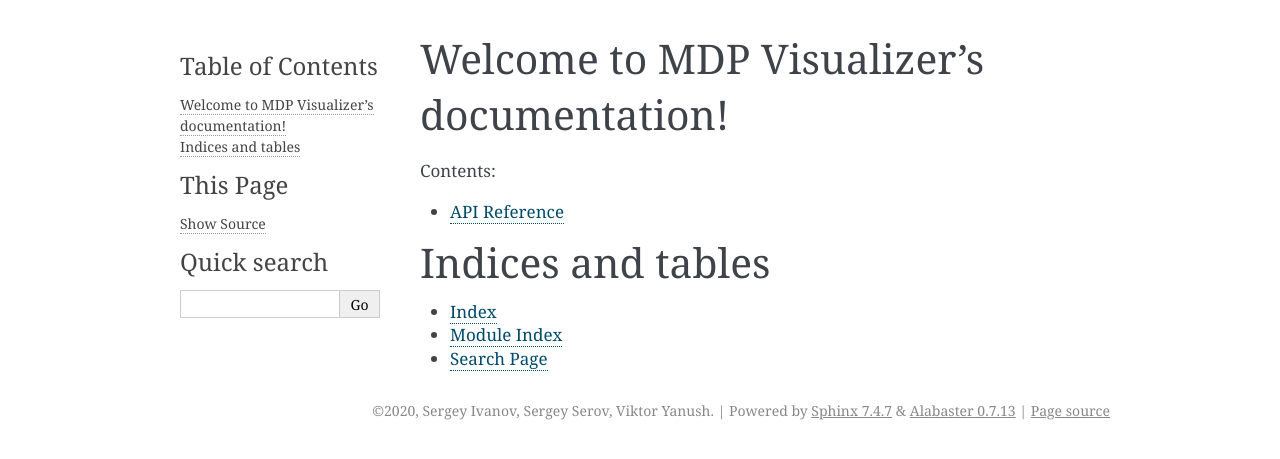
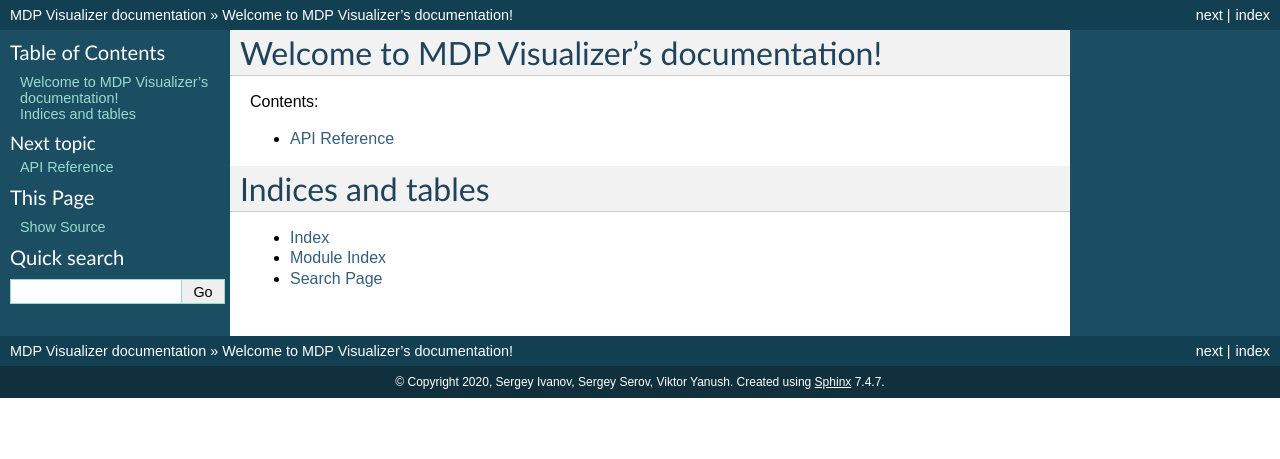
Before and after one commit to Scrat-the-Agent/mdp-visualizer, a Sphinx documentation site: the page built from sphinx/index.rst, in a window 1280 px wide. Shown: the top 459 px of the page. Built offline with Sphinx 7.4.7, drawn with Linux system fonts in a browser that asks for light colours.

Commit message:
Adding Napoleon to Sphinx to parse google style docstrings.

```diff
--- a/sphinx/conf.py
+++ b/sphinx/conf.py
@@ -12,15 +12,14 @@
 #
 import os
 import sys
+
 sys.path.insert(0, os.path.abspath('../'))
-
 
 # -- Project information -----------------------------------------------------
 
 project = 'MDP Visualizer'
 copyright = '2020, Sergey Ivanov, Sergey Serov, Viktor Yanush'
 author = 'Sergey Ivanov, Sergey Serov, Viktor Yanush'
-
 
 # -- General configuration ---------------------------------------------------
 
@@ -29,7 +28,8 @@
 # ones.
 extensions = [
     'sphinx.ext.autodoc',
-    'sphinx.ext.autosummary'
+    'sphinx.ext.autosummary',
+    'sphinx.ext.napoleon'
 ]
 autodoc_mock_imports = ['settings']
 # autosummary_generate = True
@@ -42,14 +42,15 @@
 # directories to ignore when looking for source files.
 # This pattern also affects html_static_path and html_extra_path.
 exclude_patterns = ['_build', 'Thumbs.db', '.DS_Store']
-
+napoleon_use_rtype = False
 
 # -- Options for HTML output -------------------------------------------------
 
 # The theme to use for HTML and HTML Help pages.  See the documentation for
 # a list of builtin themes.
 #
-html_theme = 'alabaster'
+# html_theme = 'alabaster'
+html_theme = 'classic'
 
 # Add any paths that contain custom static files (such as style sheets) here,
 # relative to this directory. They are copied after the builtin static files,
```
